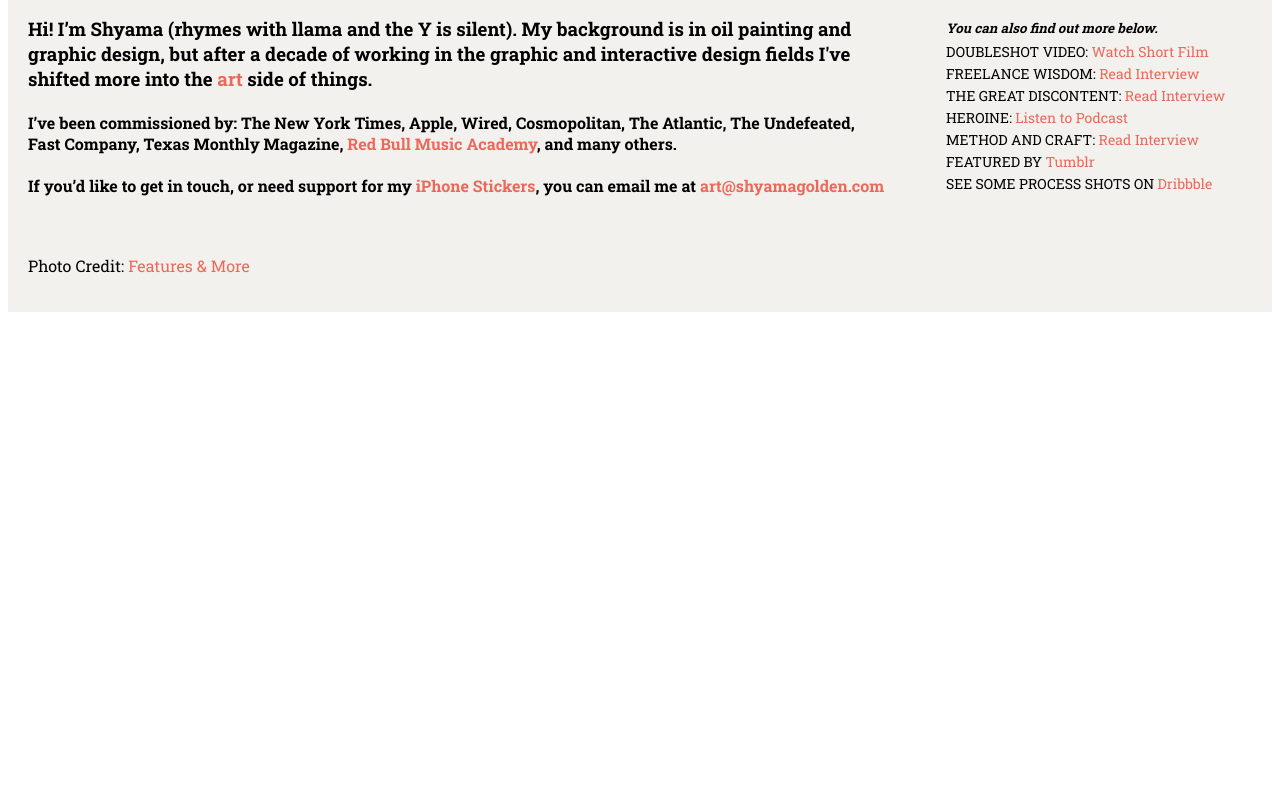
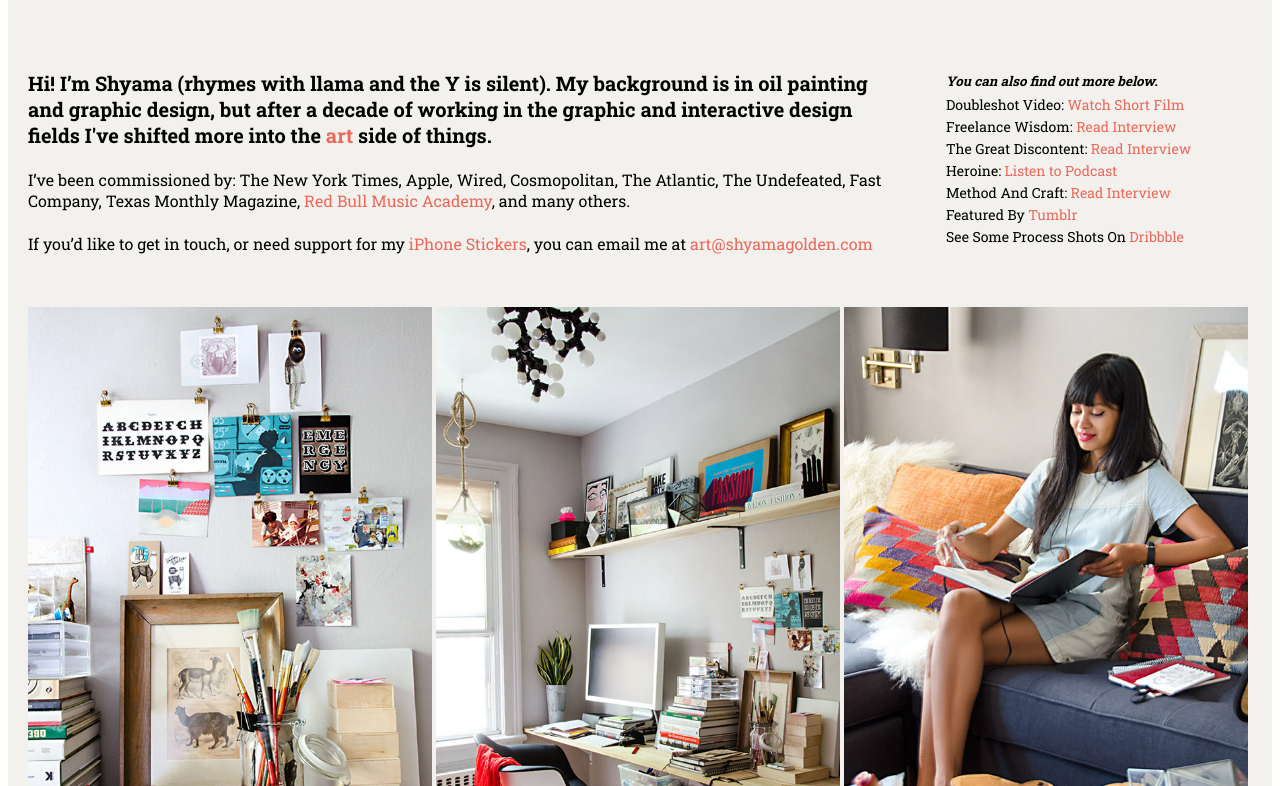
Before and after one commit to hollywilkalis/about-me-css, a plain HTML site: page index.html in a window 1280 px wide. Shown: the part 118-904 px from the top of the page. Before the commit the page ends 800 px from the top, so only its background shows below. Drawn offline with Linux system fonts and the light colour scheme.

Commit message:
add top section styling and images

```diff
--- a/css/styles.css
+++ b/css/styles.css
@@ -13,7 +13,7 @@
 }
 .header h3{
   font-family: 'Gochi Hand', cursive;
-  font-size: 35px;
+  font-size: 50px;
   float: left;
   display: inline;
   margin-top: 11px;
@@ -41,6 +41,8 @@
 .top{
   overflow: auto;
   position: relative;
+  margin-bottom: 32px;
+  margin-top: 20px;
 }
 .left-side{
   position: relative;
@@ -48,7 +50,12 @@
   width: 70%;
 }
 .left-side h3{
+  font-size: 20px;
 
+}
+.left-side h4{
+  font-size: 16px;
+  font-weight: 300;
 }
 .right-side{
   position: relative;
@@ -69,6 +76,13 @@
   list-style-type: none;
   font-size: 14px;
 }
+.middle{
+  display:inline;
+  margin-top: 20px;
+}
+img{
+  width: 33%;
+}
 .red-text{
   color: #ec685a;
 }
--- a/index.html
+++ b/index.html
@@ -33,20 +33,20 @@
         <div class="right-side">
           <h5>You can also find out more below.</h5>
           <ul>
-            <li>DOUBLESHOT VIDEO: <span class="red-text">Watch Short Film</span></li>
-            <li>FREELANCE WISDOM: <span class="red-text">Read Interview</span></li>
-            <li>THE GREAT DISCONTENT: <span class="red-text">Read Interview</span></li>
-            <li>HEROINE: <span class="red-text">Listen to Podcast</span></li>
-            <li>METHOD AND CRAFT: <span class="red-text">Read Interview</span></li>
-            <li>FEATURED BY <span class="red-text">Tumblr</span></li>
-            <li>SEE SOME PROCESS SHOTS ON <span class="red-text">Dribbble</span></li>
+            <li>Doubleshot Video: <span class="red-text">Watch Short Film</span></li>
+            <li>Freelance Wisdom: <span class="red-text">Read Interview</span></li>
+            <li>The Great Discontent: <span class="red-text">Read Interview</span></li>
+            <li>Heroine: <span class="red-text">Listen to Podcast</span></li>
+            <li>Method And Craft: <span class="red-text">Read Interview</span></li>
+            <li>Featured By <span class="red-text">Tumblr</span></li>
+            <li>See Some Process Shots On <span class="red-text">Dribbble</span></li>
           </ul>
         </div>
       </div>
       <div class="middle">
-        <img src="" alt="">
-        <img src="" alt="">
-        <img src="" alt="">
+        <img src="img/img1.jpg" alt="1">
+        <img src="img/img3.jpg" alt="3">
+        <img src="img/img2.jpg" alt="2">
       </div>
       <div class="footer">
         <p>Photo Credit: <span class="red-text">Features & More</span></p>
```
Also changed, not shown: img/img1.jpg (added), img/img2.jpg (added), img/img3.jpg (added).
